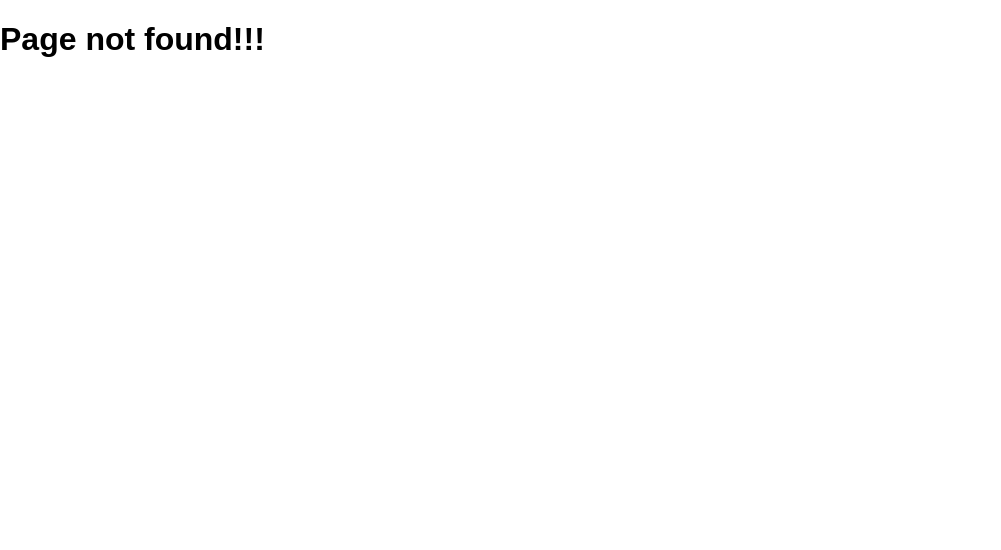
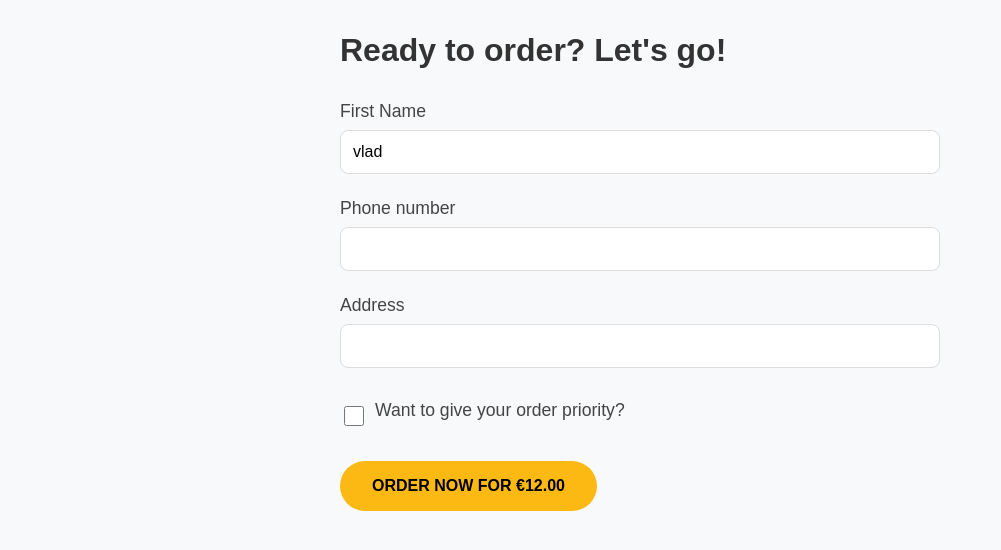
Before and after one commit to Scrum24/FE-React-12-11-24, a React (Vite) app: page /#/order-form in a window 1280 px wide. Before the commit this address had no page. Shown: the top 550 px of the page, without its empty margins (0-1001 px from the left). Built offline with nearby package versions, Linux system fonts and the light colour scheme.

Commit message:
Added OrderFormPage (hw 9)

```diff
--- a/src/App.jsx
+++ b/src/App.jsx
@@ -3,6 +3,7 @@ import HomePage from "./components/pages/mainForm/HomePage";
 import PizzaMenuPage from "./components/pages/pizzaMenu/PizzaMenuPage";
 import CartListPage from "./components/pages/cart/CartListPage";
 import NotFoundPage from "./components/pages/notFound/NotFoundPage";
+import OrderFormPage from "./components/pages/orderForm/OrderFormPage";
 import "./main.css";
 
 function App() {
@@ -12,6 +13,7 @@ function App() {
         <Route path="/" element={<HomePage />} />
         <Route path="/pizza-menu" element={<PizzaMenuPage />} />
         <Route path="/cart-list" element={<CartListPage />} />
+        <Route path="/order-form" element={<OrderFormPage />} />
         <Route path="*" element={<NotFoundPage />} />
       </Routes>
     </>
--- a/src/components/navigation/Navigation.jsx
+++ b/src/components/navigation/Navigation.jsx
@@ -7,6 +7,7 @@ function Navigation() {
       <Link to="/">Main</Link>
       <Link to="/pizza-menu">Pizza menu</Link>
       <Link to="/cart-list">Carts</Link>
+      <Link to="/order-form">Order form page</Link>
     </nav>
   );
 }
--- a/src/components/pages/mainForm/Form.jsx
+++ b/src/components/pages/mainForm/Form.jsx
@@ -1,5 +1,5 @@
 import React, {useContext, useState} from "react";
-import Input from "./../../Input";
+import Input from "./Input";
 import Button from "./../../Button";
 import {useNavigate} from "react-router-dom";
 import {AppContext} from "./../../AppContextProvider";
--- /dev/null
+++ b/src/components/pages/orderForm/OrderFormInput.jsx
@@ -0,0 +1,5 @@
+function OrderFormInput(props) {
+  return <input {...props} />;
+}
+
+export default OrderFormInput;
--- /dev/null
+++ b/src/components/pages/orderForm/OrderFormPage.jsx
@@ -0,0 +1,57 @@
+import OrderFormInput from "./OrderFormInput";
+import Button from "./../../Button";
+import "./order-form-page.css";
+
+function OrderFormPage() {
+  function onSubmit(event) {
+    event.preventDefault();
+    console.log("Order Form Page data submited");
+  }
+
+  return (
+    <>
+      <div className="order-p container">
+        <h1>Ready to order? Let's go!</h1>
+
+        <form onSubmit={onSubmit}>
+          <div className="form-group">
+            <label htmlFor="firstName">First Name</label>
+            <OrderFormInput
+              type="text"
+              id="firstName"
+              defaultValue="vlad"
+              readOnly={true}
+            />
+          </div>
+
+          <div className="form-group">
+            <label htmlFor="phone">Phone number</label>
+            <OrderFormInput type="tel" id="phone" required />
+          </div>
+
+          <div className="form-group">
+            <label htmlFor="address">Address</label>
+            <div className="input-wrapper">
+              <OrderFormInput type="text" id="address" required />
+            </div>
+          </div>
+
+          <div className="checkbox-group">
+            <div className="checkbox-wrapper">
+              <OrderFormInput type="checkbox" id="priority" />
+              <label htmlFor="priority">
+                Want to give your order priority?
+              </label>
+            </div>
+          </div>
+
+          <Button type="submit" className="order-btn">
+            Order now for €12.00
+          </Button>
+        </form>
+      </div>
+    </>
+  );
+}
+
+export default OrderFormPage;
--- /dev/null
+++ b/src/components/pages/orderForm/order-form-page.css
@@ -0,0 +1,83 @@
+body {
+  background-color: #f8f9fa;
+  min-height: 100vh;
+  padding: 2rem;
+}
+
+.order-p.container {
+  max-width: 600px;
+  margin: 0 auto;
+  padding: 2rem 0;
+}
+
+.order-p h1 {
+  margin-top: 0;
+  font-size: 2rem;
+  color: #333;
+  margin-bottom: 2rem;
+}
+
+.order-p .form-group {
+  margin-bottom: 1.5rem;
+}
+
+.order-p label {
+  display: block;
+  font-size: 1.1rem;
+  color: #444;
+  margin-bottom: 0.5rem;
+}
+
+.order-p .input-wrapper {
+  position: relative;
+}
+
+.order-p input[type="text"],
+.order-p input[type="tel"] {
+  width: 100%;
+  max-width: 100%;
+  padding: 0.75rem;
+  font-size: 1rem;
+  border: 1px solid #ddd;
+  border-radius: 8px;
+  background: white;
+  box-sizing: border-box;
+}
+
+.order-p .checkbox-group {
+  margin: 2rem 0;
+}
+
+.order-p .checkbox-wrapper {
+  display: flex;
+  align-items: center;
+  gap: 0.5rem;
+}
+
+.order-p input[type="checkbox"] {
+  width: 20px;
+  height: 20px;
+  border: 2px solid #666;
+  border-radius: 4px;
+}
+
+.order-p .order-btn {
+  background: #fdb913;
+  color: black;
+  border: none;
+  padding: 1rem 2rem;
+  font-size: 1rem;
+  font-weight: bold;
+  border-radius: 999px;
+  cursor: pointer;
+  text-transform: uppercase;
+  transition: background-color 0.3s;
+}
+
+.order-p .order-btn:hover {
+  background: #e5a700;
+}
+
+.order-p input {
+  margin-bottom: 0;
+}
```
Also changed, not shown: src/components/pages/mainForm/Input.jsx (renamed from src/components/Input.jsx).
